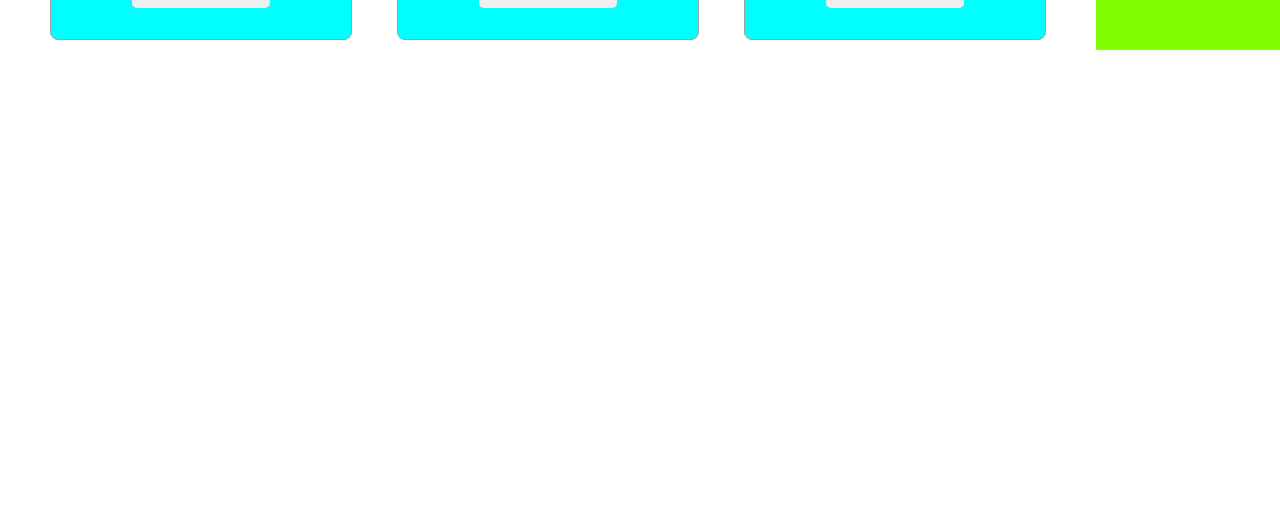
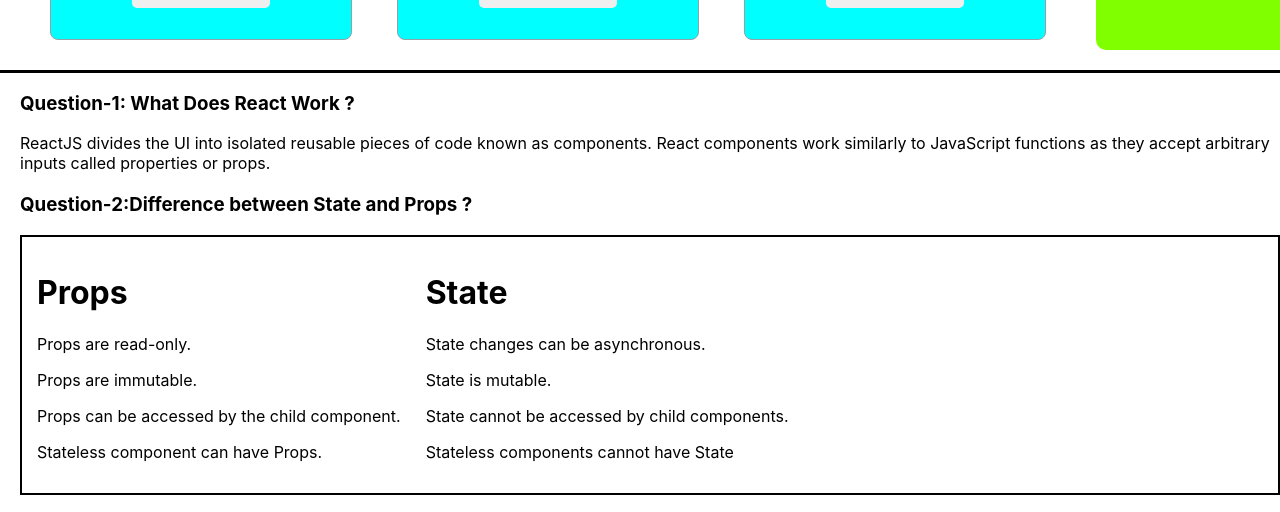
Before and after one commit to mustakimbellah/Physical-exercise, a React (Create React App) app: page / in a window 1280 px wide. Shown: the part 1127-1639 px from the top of the page. Before the commit the page ends 1177 px from the top, so only its background shows below. Built offline with nearby package versions, Linux system fonts and the light colour scheme.

Commit message:
question ans

```diff
--- a/src/App.js
+++ b/src/App.js
@@ -2,6 +2,7 @@
 import './App.css';
 import Gym from './components/Gym/Gym';
 import Header from './components/Header/Header';
+import Question from './components/Question/Question';
 
 function App() {
   return (
@@ -9,6 +10,7 @@
       <Header></Header>
       <h1>Select Today Exercise</h1>
       <Gym></Gym>
+      <Question></Question>
     </div>
   );
 }
--- a/src/components/Gym/Gym.css
+++ b/src/components/Gym/Gym.css
@@ -11,6 +11,8 @@
 .cart-container{
     background-color: chartreuse;
     padding: 10px;
+    margin-right: 10px;
+    border-radius: 10px;
 }
 
 .location-img{
--- /dev/null
+++ b/src/components/Question/Question.css
@@ -0,0 +1,16 @@
+
+.question-container{
+    margin-top: 20px;
+    border-top: 3px solid black;
+}
+.question-ans{
+    margin-top: 10px;
+    padding-left: 20px;
+    margin-bottom: 20px;
+}
+.table{
+    display: flex;
+    gap: 25px;
+    border: 2px solid black;
+    padding: 15px;
+}
--- /dev/null
+++ b/src/components/Question/Question.js
@@ -0,0 +1,37 @@
+import React from 'react';
+import './Question.css'
+
+const Question = () => {
+    return (
+        <div className='question-container'>
+            <div className='question-ans'>
+                <h3>Question-1: What Does React Work ?</h3>
+                <p>ReactJS divides the UI into isolated reusable pieces of code known as components. React components work similarly to JavaScript functions as they accept arbitrary inputs called properties or props.</p>
+            </div>
+            <div className='question-ans'>
+                <h3>Question-2:Difference between State and Props  ?</h3>
+                <div className='table'>
+                    <div>
+                        <h1>Props</h1>
+                        <p>Props are read-only.</p>
+                        <p>Props are immutable.</p>
+                        <p>Props can be accessed by the child component.</p>
+                        <p>Stateless component can have Props.</p>
+                    </div>
+                    <div>
+                        <h1>State</h1>
+                        <p>State changes can be asynchronous.</p>
+                        <p>State is mutable.</p>
+                        <p>State cannot be accessed by child components.</p>
+                        <p>Stateless components cannot have State</p>
+                    </div>
+                </div>
+
+            </div>
+        </div>
+
+
+    );
+};
+
+export default Question;
```
Also changed, not shown: src/components/Exdetails/Exdetails.js (deleted).
